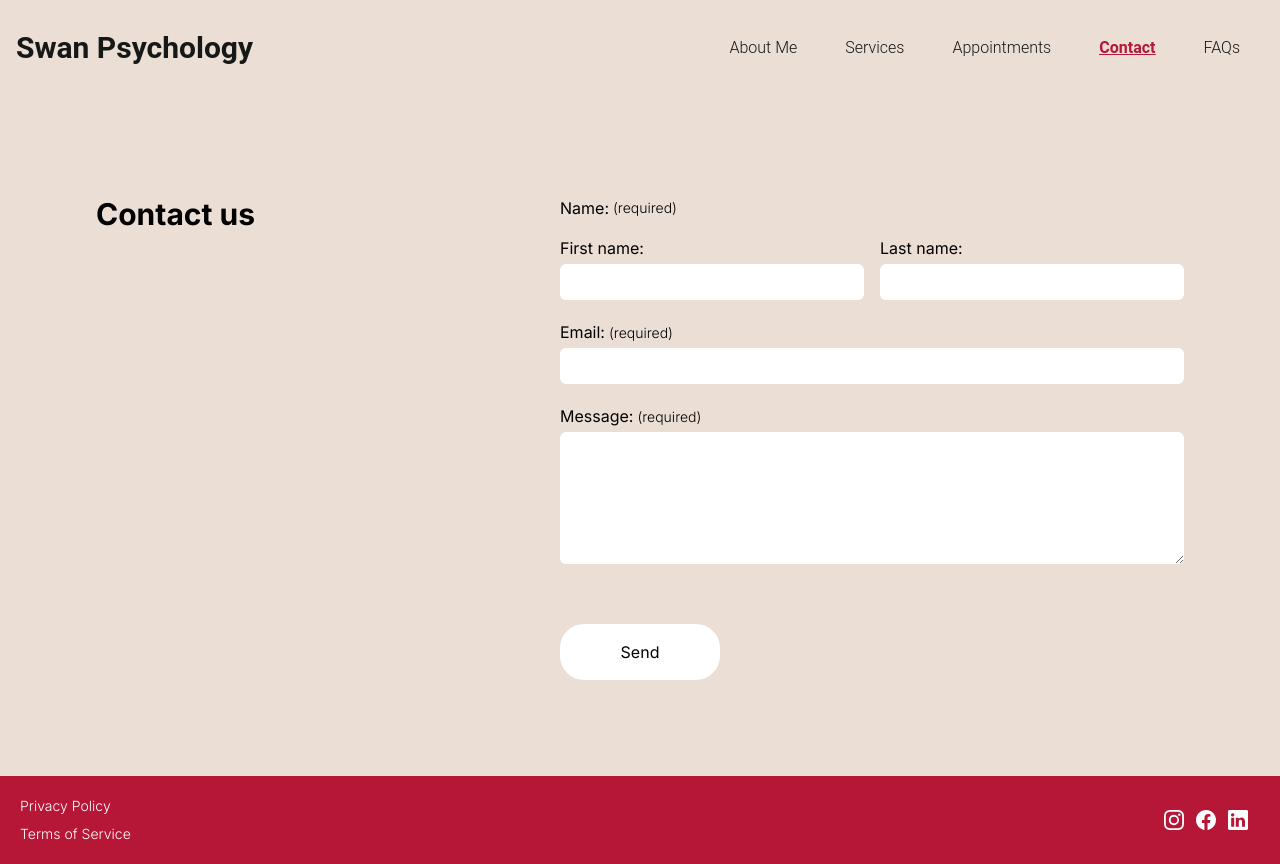
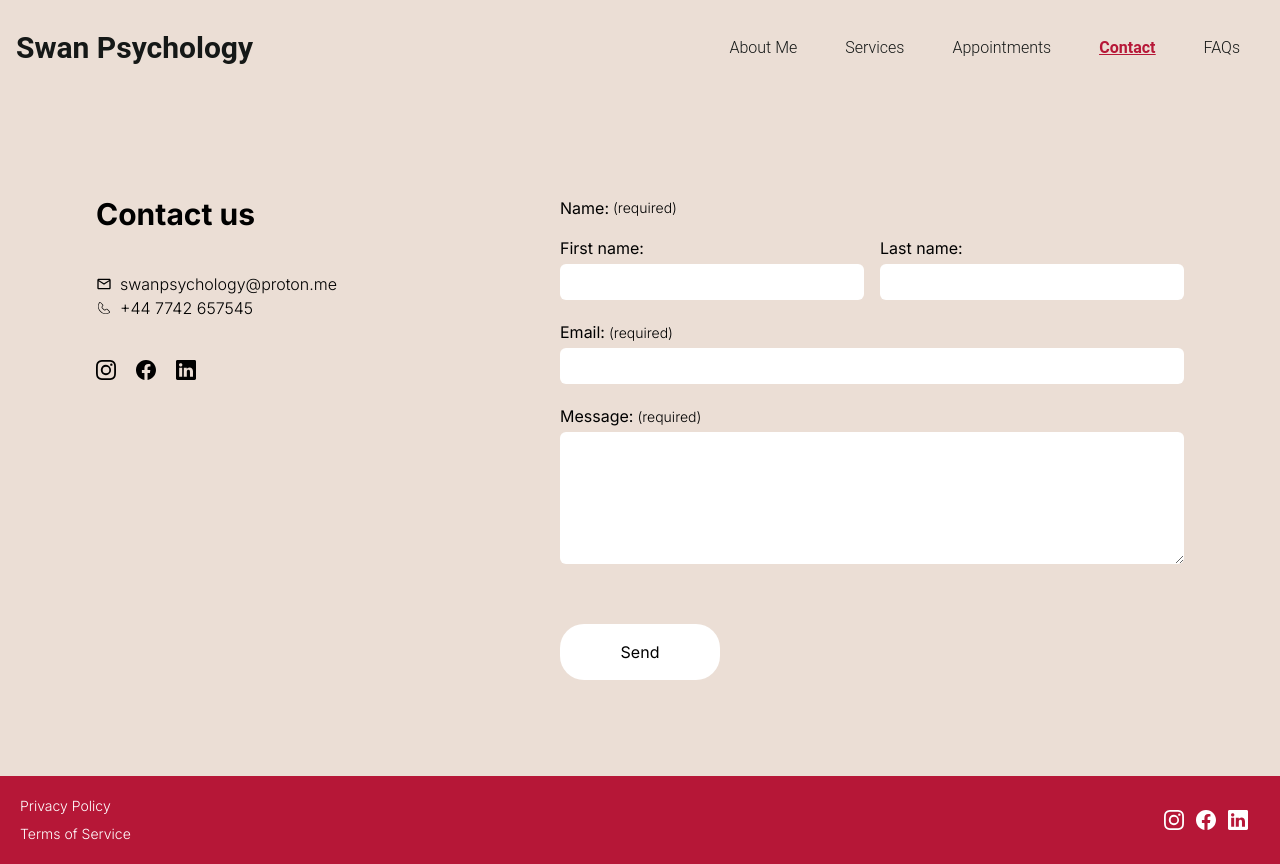
Before and after one commit to filipalacerda/swanpsychology, a Next.js app: page /contact in a window 1280 px wide. Built offline with nearby package versions, Linux system fonts and the light colour scheme.

Commit message:
Adds contact information

```diff
--- a/app/contact/page.tsx
+++ b/app/contact/page.tsx
@@ -1,9 +1,54 @@
 import ContactForm from "../components/contactForm";
+import { MdOutlineMailOutline } from "react-icons/md";
+import { CiPhone } from "react-icons/ci";
+import { BsInstagram } from "react-icons/bs";
+import { BsFacebook } from "react-icons/bs";
+import { BsLinkedin } from "react-icons/bs";
+
 const Contact = () => {
   return (
     <section className="md:p-24 p-12 flex md:mt-20 mt-10 md:gap-20 gap-10 md:flex-row flex-col justify-between w-full">
       <div className="md:w-96">
         <h2 className="text-3xl font-bold md:w-96">Contact us</h2>
+
+        <div>
+          <ul className="font-light mt-10">
+            <li className="flex items-center gap-2">
+              <MdOutlineMailOutline /> swanpsychology@proton.me
+            </li>
+            <li className="flex items-center gap-2">
+              <CiPhone /> +44 7742 657545
+            </li>
+            <li className="flex items-center gap-2 mt-10">
+              <a
+                href=""
+                aria-label="instagram account"
+                className="mr-3"
+                target="_blank"
+              >
+                <BsInstagram size={20} />
+              </a>
+
+              <a
+                href=""
+                aria-label="facebook account"
+                className="mr-3"
+                target="_blank"
+              >
+                <BsFacebook size={20} />
+              </a>
+
+              <a
+                href=""
+                aria-label="linkedin account"
+                className="mr-3"
+                target="_blank"
+              >
+                <BsLinkedin size={20} />
+              </a>
+            </li>
+          </ul>
+        </div>
       </div>
       <div className="md:w-7/12">
         <ContactForm />
```
